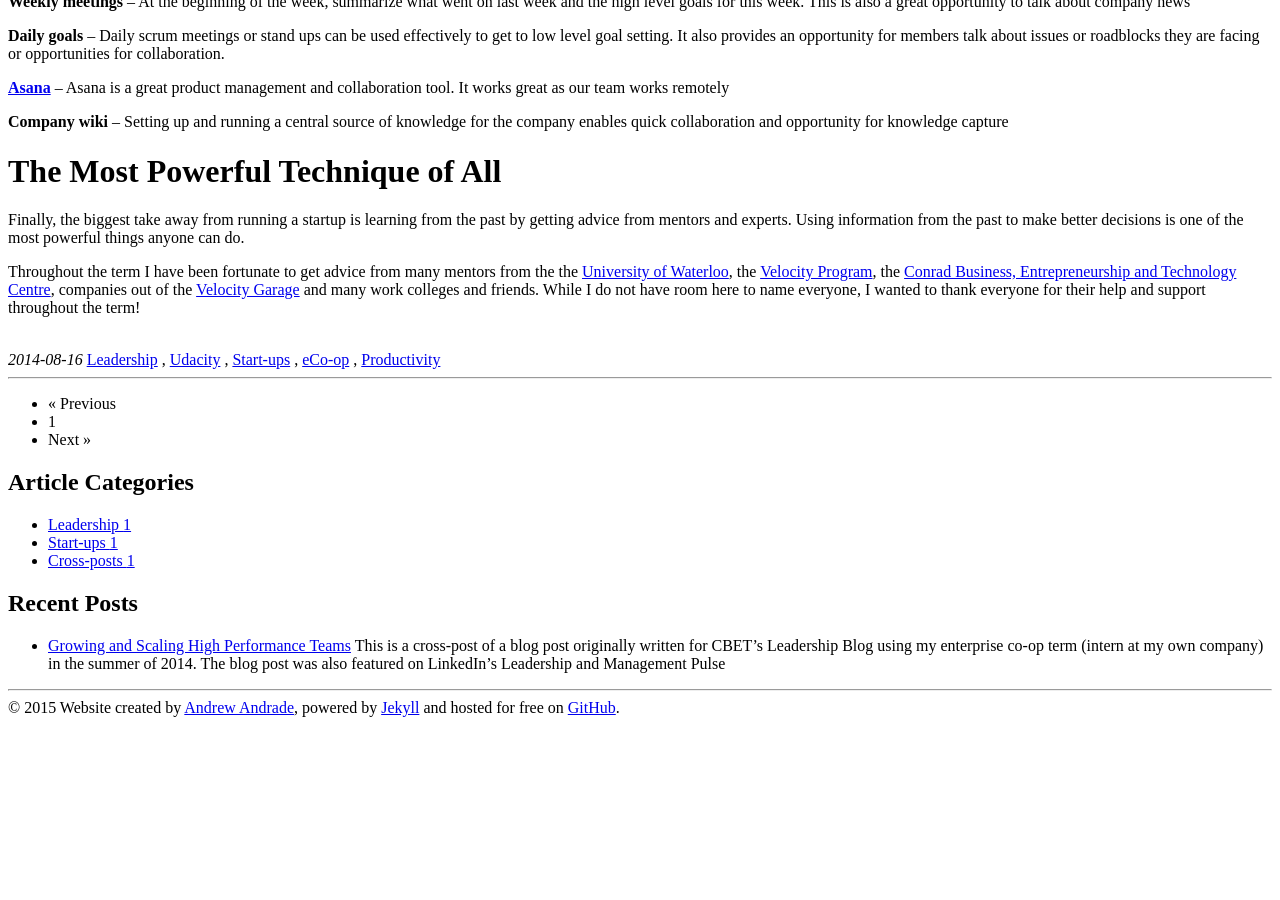
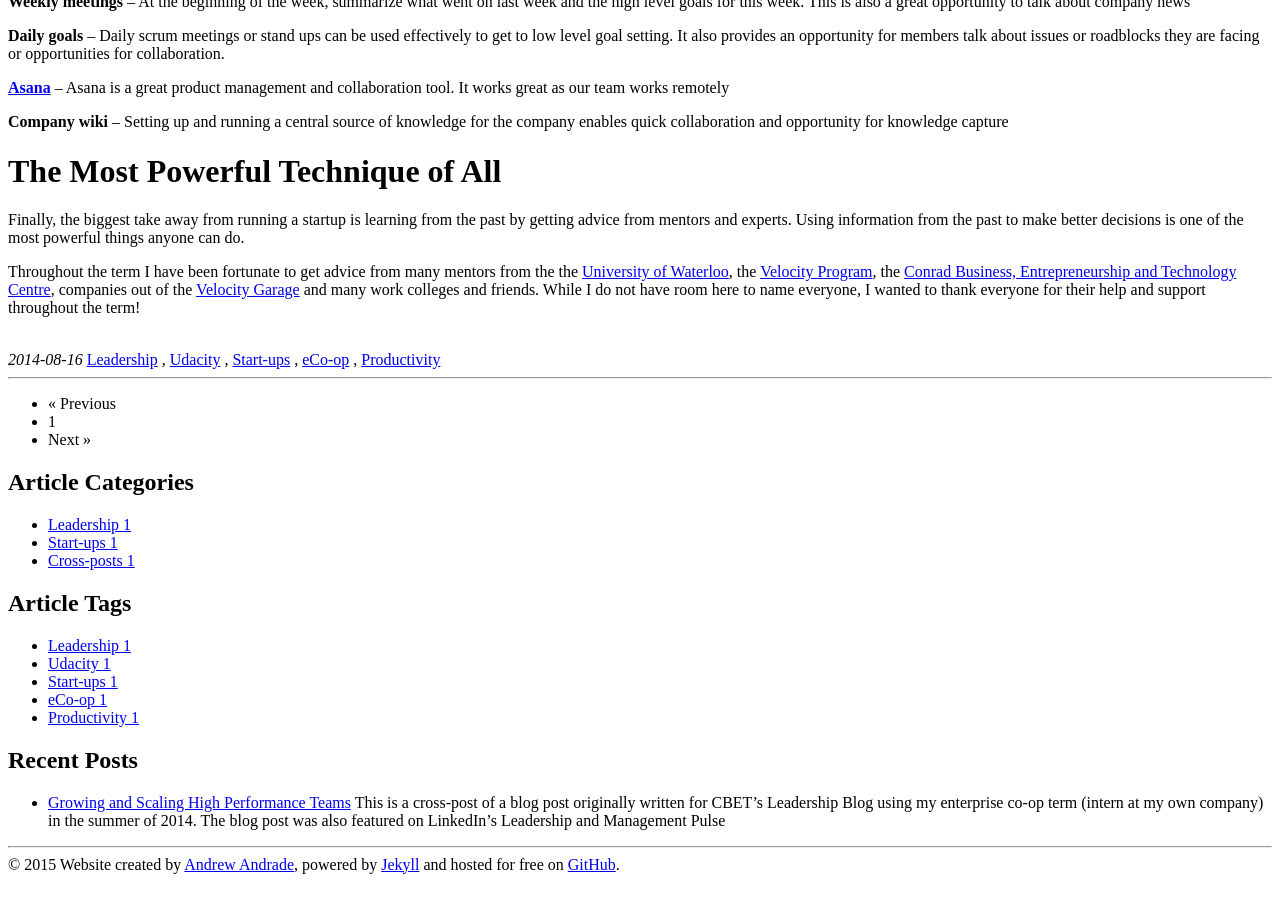
Before and after one commit to mrandrewandrade/blog, a Jekyll site: the page built from index.html, in a window 1280 px wide and 900 px high, scrolled down 1463 px. Built offline with Jekyll 4.4.1, drawn with Linux system fonts in a browser that asks for light colours; nearby versions of some CDN libraries; library files that are not in the unit come from our copies; the list of posts is cut into pages by our own code; comment, search, counter and statistics services are not loaded; before the commit the page ends 2206 px from its top, so only the background shows below that; some of the changed lines change nothing that is shown.

Commit message:
Added tags on front page

```diff
--- /dev/null
+++ b/_includes/JB/fp_tags_list
@@ -0,0 +1,33 @@
+{% comment %}<!--
+The tags_list include is a listing helper for tags.
+Usage:
+  1) assign the 'tags_list' variable to a valid array of tags.
+  2) include JB/tags_list
+  example:
+    <ul>
+  	  {% assign tags_list = site.tags %}
+  	  {% include JB/tags_list %}
+  	</ul>
+
+  Notes:
+    Tags can be either a Hash of tag objects (hashes) or an Array of tag-names (strings).
+    The encapsulating 'if' statement checks whether tags_list is a Hash or Array.
+    site.tags is a Hash while page.tags is an array.
+
+  This helper can be seen in use at: ../_layouts/default.html
+-->{% endcomment %}
+
+{% if site.JB.tags_list.provider == "custom" %}
+  {% include custom/tags_list %}
+{% else %}
+  {% if tags_list.first[0] == null %}
+    {% for tag in tags_list %}
+    	<li><a href="{{ BASE_PATH }}{{ site.baseurl }}{{ site.JB.tags_path }}#{{ tag }}-ref">{{ tag }} <span>{{ site.tags[tag].size }}</span></a></li>
+    {% endfor %}
+  {% else %}
+    {% for tag in tags_list %}
+    	<li><a href="{{ BASE_PATH }}{{ site.baseurl }}{{ site.JB.tags_path }}#{{ tag[0] }}-ref">{{ tag[0] }} <span>{{ tag[1].size }}</span></a></li>
+    {% endfor %}
+  {% endif %}
+{% endif %}
+{% assign tags_list = nil %}
--- a/index.html
+++ b/index.html
@@ -85,6 +85,13 @@
 				{% include JB/fp_categories_list %}
 			</ul>
 		</div>
+        <div class="tags">
+            <h2>Article Tags</h2>
+            <ul class="tag_box">
+                {% assign tags_list = site.tags %}
+                {% include JB/fp_tags_list %}
+            </ul>
+        </div>
         <div>
             <h2>Recent Posts</h2>
             <ul>
```
Lines whose indentation alone changed are shown as unchanged.
